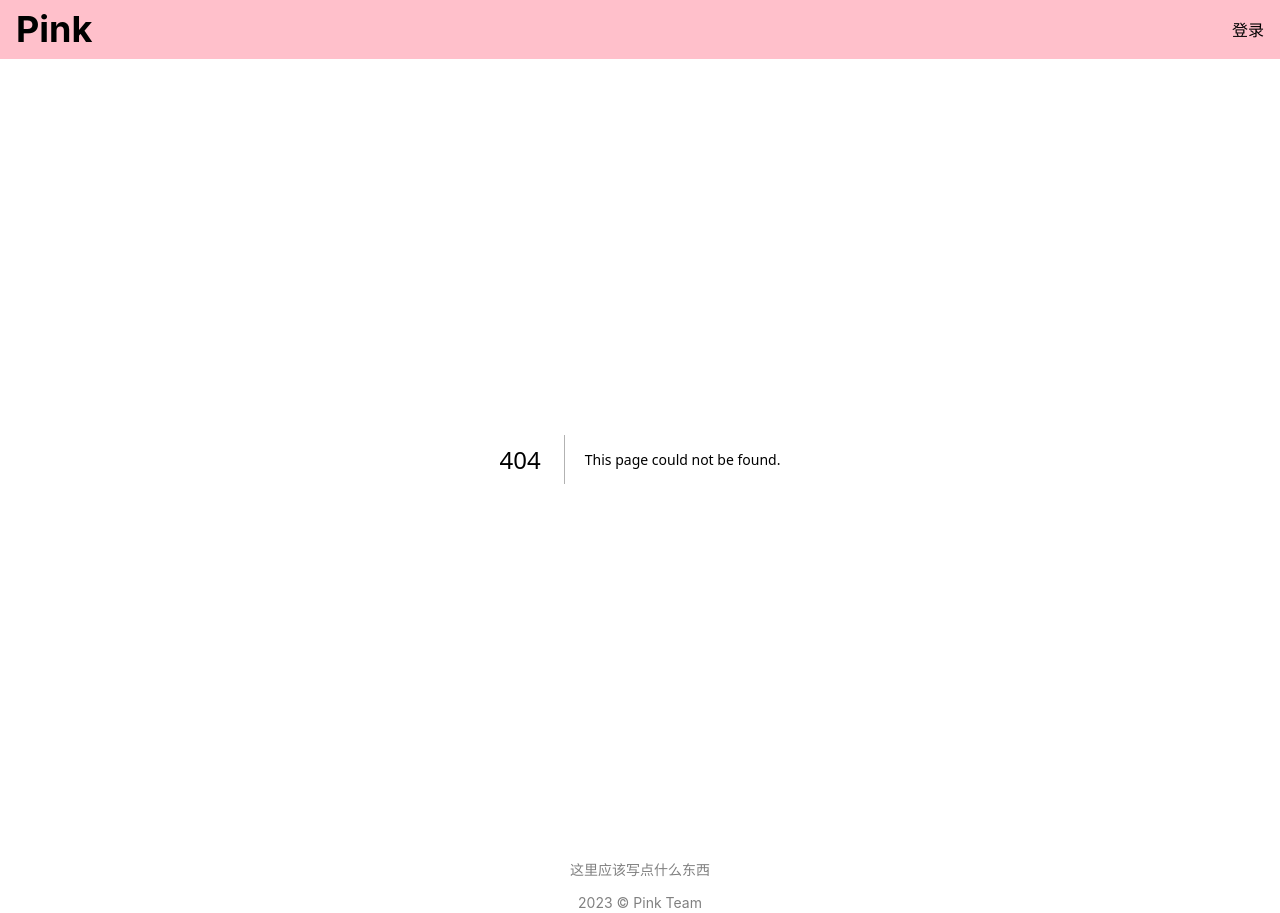
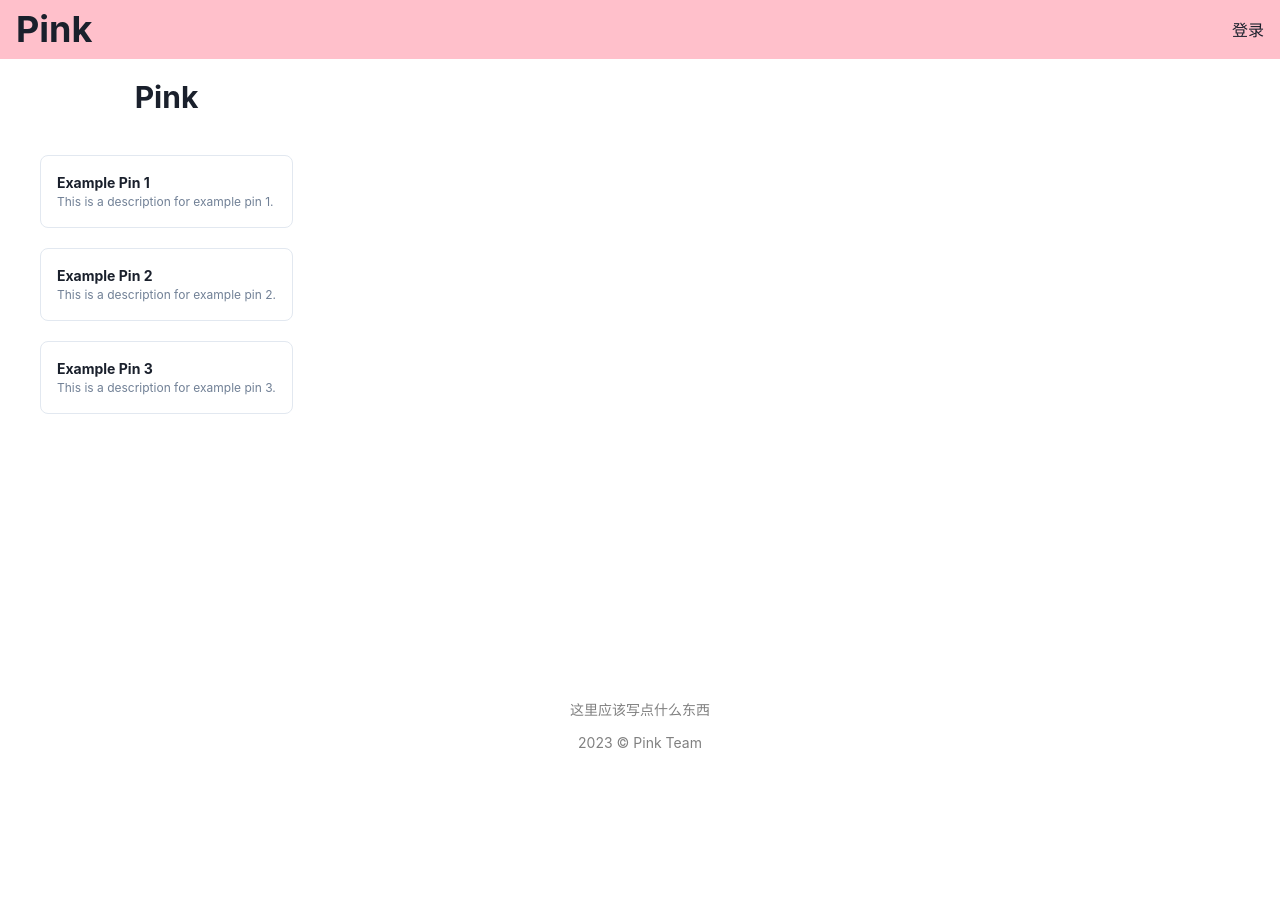
Before and after one commit to SECourse2023/pink, a Next.js app in the folder apps/ui/: page /DashBoardView in a window 1280 px wide. Before the commit this address had no page. After the commit the page ends 800 px from the top, so only its background shows below. Built offline with nearby package versions, Linux system fonts and the light colour scheme.

Commit message:
DashBoardView and PinListView (#7)
* DashBoardView and PinListView

* change format

---------

Co-authored-by: Zisu Zhang <thezzisu@gmail.com>

```diff
--- /dev/null
+++ b/apps/ui/components/PinListView.tsx
@@ -0,0 +1,28 @@
+import React from 'react'
+import { Box, VStack, Text } from '@chakra-ui/react'
+import type { Pin } from './types'
+
+interface PinListViewProps {
+  pins: Pin[]
+}
+
+const PinListView: React.FC<PinListViewProps> = ({ pins }) => {
+  return (
+    <Box py={5} px={10}>
+      <VStack spacing={5} align="left">
+        {pins.map((pin) => (
+          <Box key={pin.id} borderWidth={1} borderRadius="lg" p={4}>
+            <Text fontSize="sm" fontWeight="bold">
+              {pin.title}
+            </Text>
+            <Text fontSize="xs" color="gray.500">
+              {pin.description}
+            </Text>
+          </Box>
+        ))}
+      </VStack>
+    </Box>
+  )
+}
+
+export default PinListView
--- /dev/null
+++ b/apps/ui/components/types.ts
@@ -0,0 +1,5 @@
+export interface Pin {
+  id: number
+  title: string
+  description: string
+}
--- /dev/null
+++ b/apps/ui/data/pinsData.ts
@@ -0,0 +1,22 @@
+import type { Pin } from '../components/types'
+
+const pinsData: Pin[] = [
+  {
+    id: 1,
+    title: 'Example Pin 1',
+    description: 'This is a description for example pin 1.'
+  },
+  {
+    id: 2,
+    title: 'Example Pin 2',
+    description: 'This is a description for example pin 2.'
+  },
+  {
+    id: 3,
+    title: 'Example Pin 3',
+    description: 'This is a description for example pin 3.'
+  }
+  // Add more pins if needed
+]
+
+export default pinsData
--- /dev/null
+++ b/apps/ui/pages/DashBoardView.tsx
@@ -0,0 +1,22 @@
+import React from 'react'
+import { Box, Flex, Heading } from '@chakra-ui/react'
+import PinListView from '../components/PinListView'
+import pinsData from '../data/pinsData'
+
+const DashBoardView: React.FC = () => {
+  return (
+    <Flex>
+      <Box width="2/7" backgroundColor="white">
+        <Heading as="h1" size="lg" textAlign="center" py={5}>
+          Pink
+        </Heading>
+        <PinListView pins={pinsData} />
+      </Box>
+      <Box width="5/7" backgroundColor="gray.100">
+        {/* Right side content */}
+      </Box>
+    </Flex>
+  )
+}
+
+export default DashBoardView
```
Also changed, not shown: apps/ui/components/PinListView.module.css (added, +31 -0 lines), apps/ui/pages/DashBoardView.module.css (added, +10 -0 lines), apps/ui/pages/index.tsx (+6 -3 lines), 2 other files (tests, documents, lock files or other folders).
